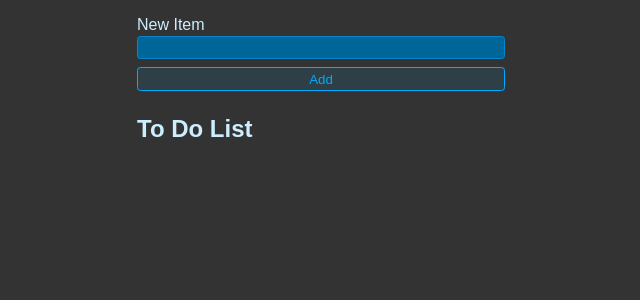
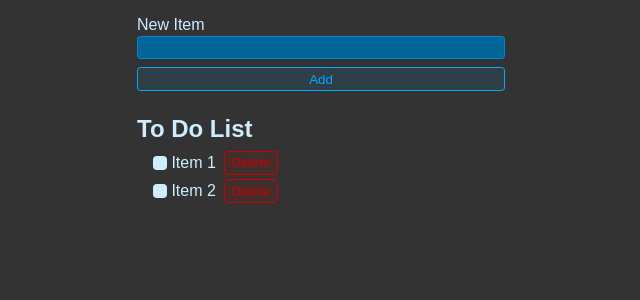
Before and after one commit to Dannymak1993/To-Do-List, a React (Vite) app: page / in a window 1280 px wide. Shown: the top 300 px of the page, without its empty margins (319-959 px from the left). Built offline with nearby package versions, Linux system fonts and the light colour scheme.

Commit message:
added list elements

```diff
--- a/src/App.jsx
+++ b/src/App.jsx
@@ -11,6 +11,22 @@
         <button className="btn">Add</button>
       </form>
       <h1 className="header">To Do List</h1>
+      <ul className="list">
+        <li>
+          <label>
+            <input type="checkbox" />
+            Item 1
+          </label>
+          <button className="btn btn-danger">Delete</button>
+        </li>
+        <li>
+          <label>
+            <input type="checkbox" />
+            Item 2
+          </label>
+          <button className="btn btn-danger">Delete</button>
+        </li>
+      </ul>
     </>
   );
 }
```
